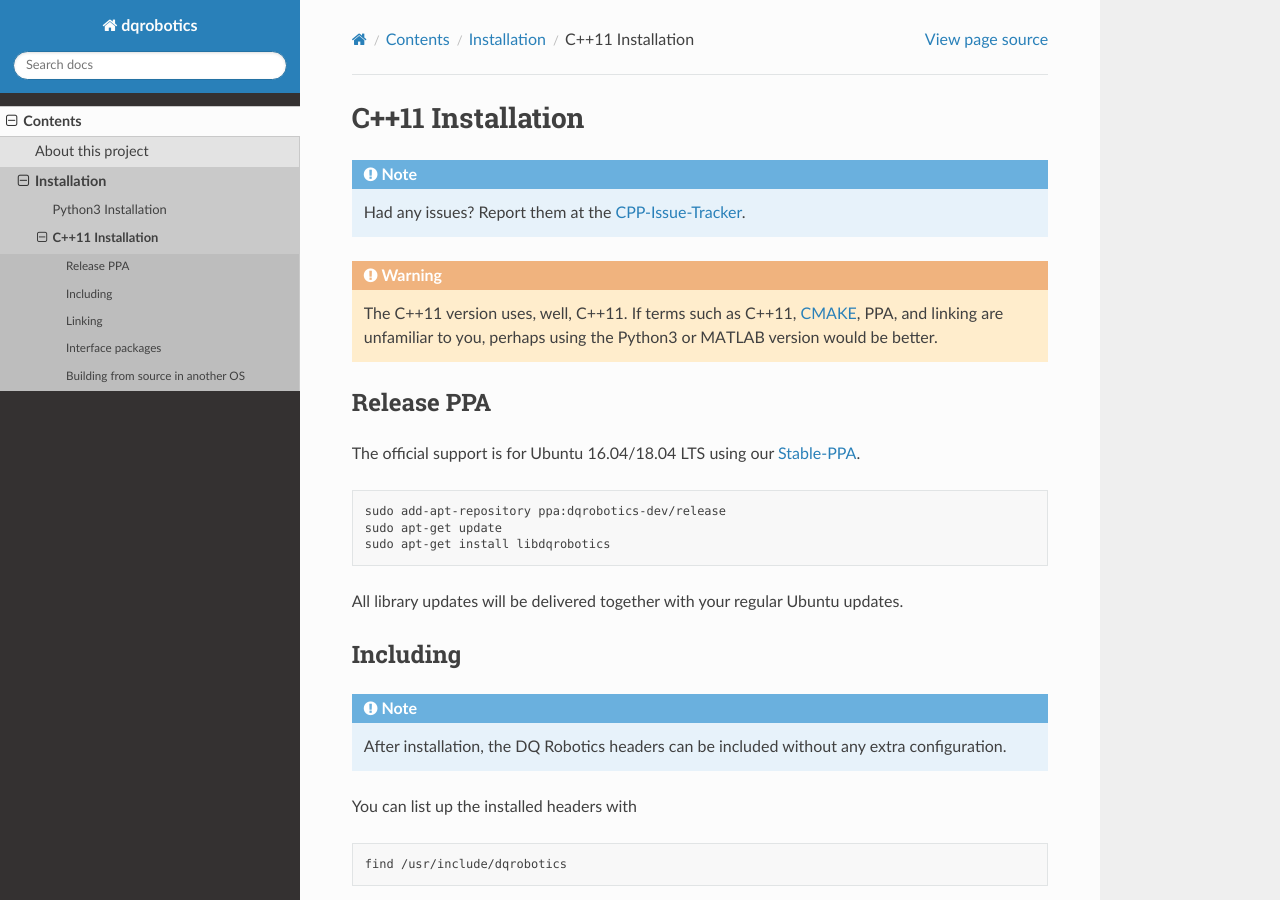
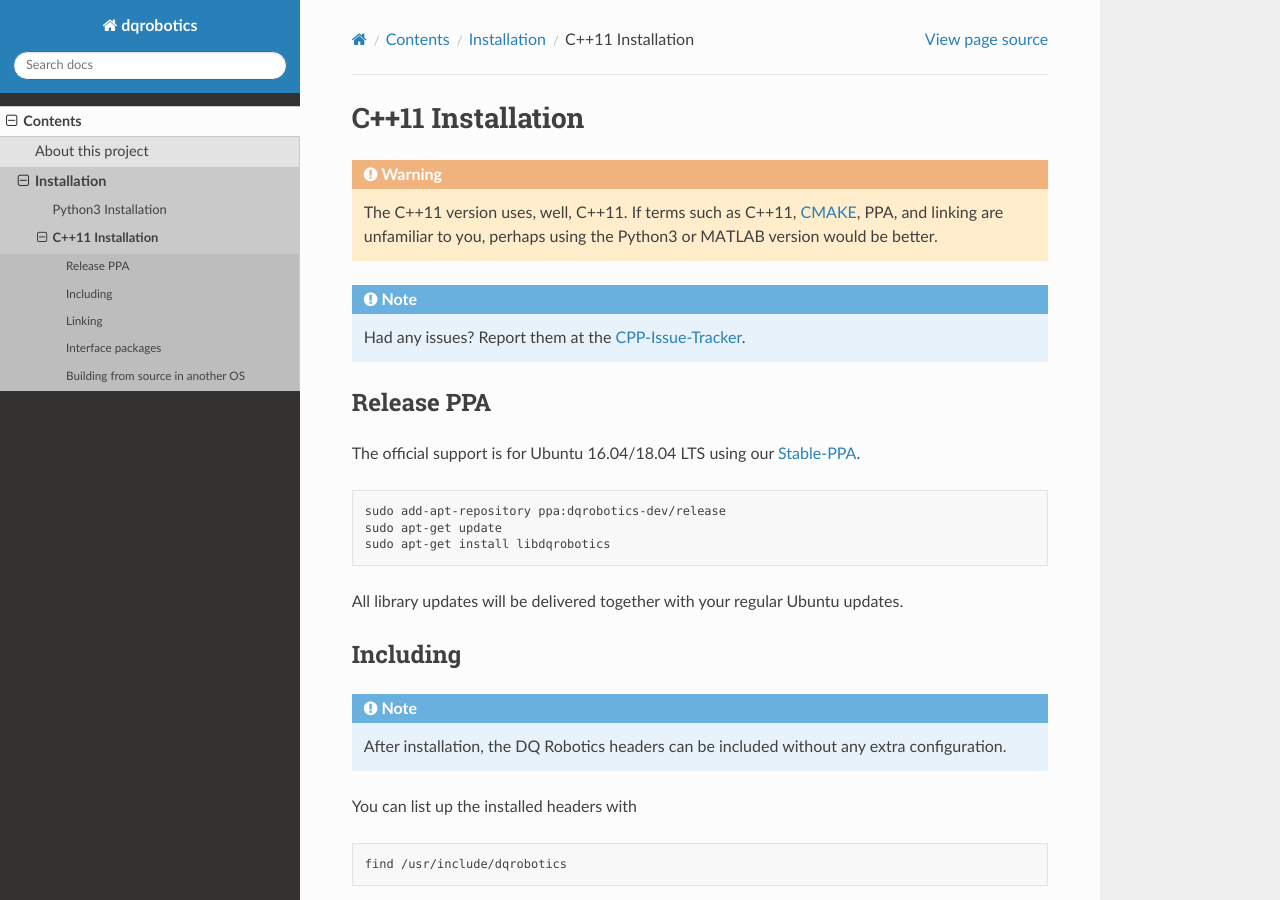
Before and after one commit to dqrobotics/dqrobotics.github.io, a Sphinx documentation site: the page built from docs/installation/cpp.rst, in a window 1280 px wide and 900 px high. Built offline with Sphinx 7.4.7 and the Read the Docs theme 2.0.0, drawn with Linux system fonts in a browser that asks for light colours.

Commit message:
Update cpp.rst

```diff
--- a/docs/installation/cpp.rst
+++ b/docs/installation/cpp.rst
@@ -1,9 +1,9 @@
 C++11 Installation
 ##################
+.. warning::
+  The C++11 version uses, well, C++11. If terms such as C++11, CMAKE_, PPA, and linking are unfamiliar to you, perhaps using the Python3 or MATLAB version would be better.
 .. note::
   Had any issues? Report them at the CPP-Issue-Tracker_.
-.. warning::
-  The C++11 version uses, well, C++11. If terms such as C++11, CMAKE_, PPA, and linking are unfamiliar to you, perhaps using the Python3 or MATLAB version would be better.
 
 Release PPA
 ==================
```
